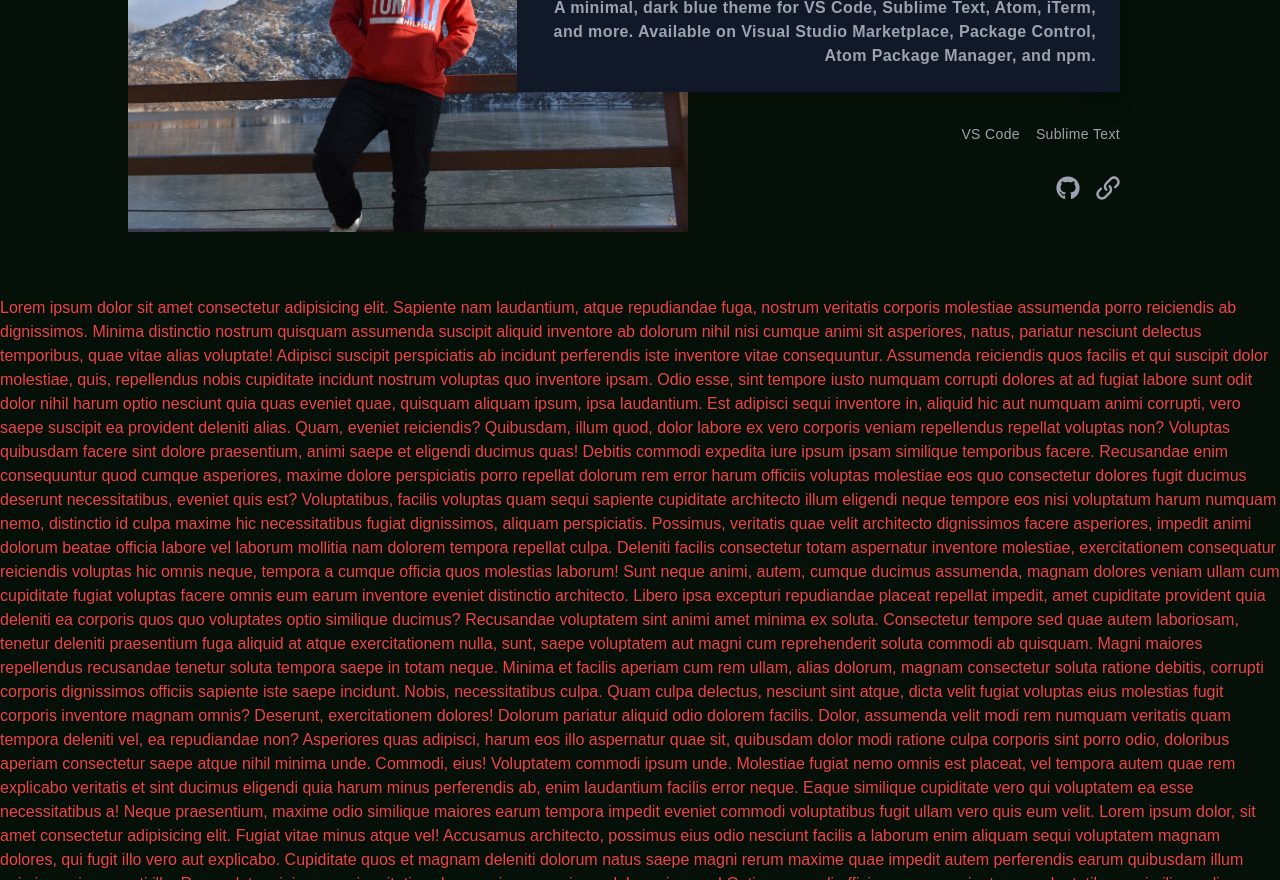
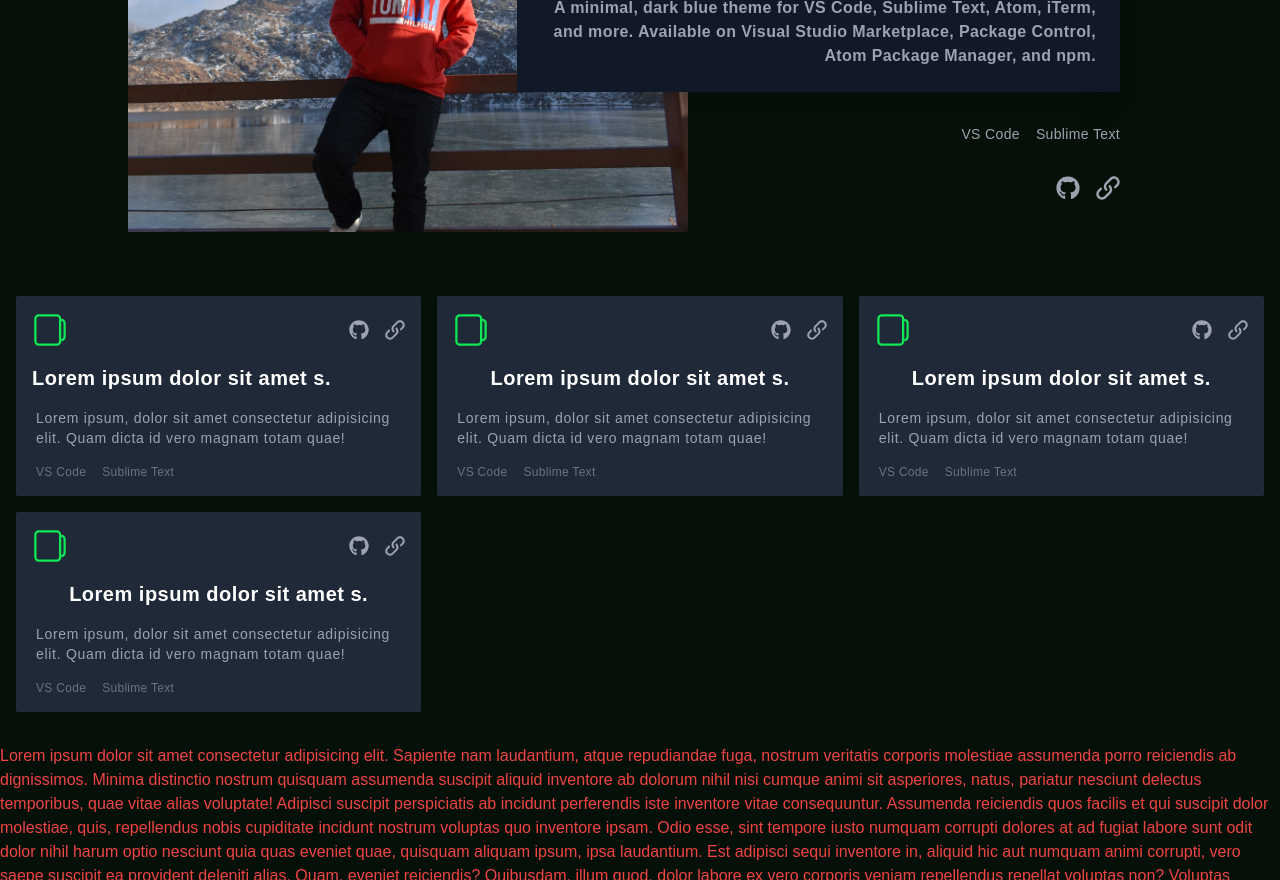
Before and after one commit to LoushikLK/portfolio-2, a Next.js app: page / in a window 1280 px wide. Shown: the part 1920-2800 px from the top of the page. Built offline with nearby package versions, Linux system fonts and the light colour scheme.

Commit message:
work section added

```diff
--- a/src/app/layout.tsx
+++ b/src/app/layout.tsx
@@ -17,7 +17,7 @@ export default function RootLayout({
 }) {
   return (
     <html lang="en">
-      <body className="bg-[#051009] min-h-screen text-white">
+      <body className="bg-[#051009] min-h-screen  text-white">
         <header className="w-full flex flex-col items-center justify-center relative  ">
           <Navbar />
           <MobileNav />
--- a/src/assets/icons/index.tsx
+++ b/src/assets/icons/index.tsx
@@ -221,6 +221,27 @@ function VisitLink(props: JSX.IntrinsicAttributes & SVGProps<SVGSVGElement>) {
   );
 }
 
+function ProjectFile(props: JSX.IntrinsicAttributes & SVGProps<SVGSVGElement>) {
+  return (
+    <svg
+      stroke="currentColor"
+      fill="currentColor"
+      strokeWidth={0}
+      viewBox="0 0 16 16"
+      height="1em"
+      width="1em"
+      {...props}
+    >
+      <path
+        fillRule="evenodd"
+        d="M3 1h8a2 2 0 012 2v10a2 2 0 01-2 2H3a2 2 0 01-2-2V3a2 2 0 012-2zm0 1a1 1 0 00-1 1v10a1 1 0 001 1h8a1 1 0 001-1V3a1 1 0 00-1-1H3z"
+        clipRule="evenodd"
+      />
+      <path d="M13 4V3a2 2 0 012 2v6a2 2 0 01-2 2v-1a1 1 0 001-1V5a1 1 0 00-1-1z" />
+    </svg>
+  );
+}
+
 export {
   Menu,
   Nextjs,
@@ -235,4 +256,5 @@ export {
   Expressjs,
   Github,
   VisitLink,
+  ProjectFile,
 };
--- /dev/null
+++ b/src/components/section/FeatureSection.tsx
@@ -0,0 +1,65 @@
+import { Github, VisitLink } from "@/assets/icons";
+import Image from "next/image";
+import Link from "next/link";
+
+const FeaturedSection = () => {
+  return (
+    <section className="w-full custom-container pb-8 " id="#work">
+      <div className="w-full  ">
+        <div className="flex items-center w-full py-8 gap-6">
+          <h3 className="font-semibold tracking-wide text-3xl min-w-fit text-theme">
+            03. Some Things I’ve Built
+          </h3>
+          <span className="w-full h-[1px] bg-theme/20"></span>
+        </div>
+      </div>
+      <div className="w-full flex flex-col items-center">
+        <div className="flex items-center justify-center gap-4 p-8 max-w-5xl relative ">
+          <div className="h-[25rem] w-[50rem] overflow-hidden relative "></div>
+          <div className="h-[25rem] w-[35rem] overflow-hidden absolute z-40 left-0 ">
+            <Image
+              src={"/profile.jpg"}
+              alt="Loushik"
+              fill
+              className="h-[25rem] w-[35rem] object-cover overflow-hidden relative"
+            />
+          </div>
+
+          <div className="flex flex-col items-end justify-items-end relative z-50 gap-8 ">
+            <div className="flex flex-col items-end gap-4">
+              <h3 className="font-medium text-base text-theme tracking-wide">
+                Featured Project
+              </h3>
+              <h3 className="font-semibold text-white tracking-wide text-3xl">
+                Halcyon Theme
+              </h3>
+            </div>
+            <h3 className="p-6 shadow-xl font-semibold text-gray-400 bg-gray-900 rounded-sm tracking-wide text-right">
+              A minimal, dark blue theme for VS Code, Sublime Text, Atom, iTerm,
+              and more. Available on Visual Studio Marketplace, Package Control,
+              Atom Package Manager, and npm.
+            </h3>
+            <div className="flex items-center flex-wrap gap-4">
+              <h3 className="font-medium tracking-wide text-sm text-gray-400">
+                VS Code
+              </h3>
+              <h3 className="font-medium tracking-wide text-sm text-gray-400">
+                Sublime Text
+              </h3>
+            </div>
+            <div className="flex items-center flex-wrap gap-4">
+              <Link target={"_blank"} href="www.github.com">
+                <Github className="font-medium tracking-wide text-2xl hover:text-theme transition-all ease-in-out duration-300 text-gray-400" />
+              </Link>
+              <Link target={"_blank"} href="www.lkcodes.netlify.app">
+                <VisitLink className="font-medium tracking-wide text-2xl hover:text-theme text-gray-400 transition-all ease-in-out duration-300" />
+              </Link>
+            </div>
+          </div>
+        </div>
+      </div>
+    </section>
+  );
+};
+
+export default FeaturedSection;
--- a/src/components/section/WorkSection.tsx
+++ b/src/components/section/WorkSection.tsx
@@ -1,60 +1,120 @@
-import { Github, VisitLink } from "@/assets/icons";
-import Image from "next/image";
+import { Github, ProjectFile, VisitLink } from "@/assets/icons";
 import Link from "next/link";
 
 const WorkSection = () => {
   return (
-    <section className="w-full custom-container pb-8 " id="about">
-      <div className="w-full  ">
-        <div className="flex items-center w-full py-8 gap-6">
-          <h3 className="font-semibold tracking-wide text-3xl min-w-fit text-theme">
-            03. Some Things I’ve Built
-          </h3>
-          <span className="w-full h-[1px] bg-theme/20"></span>
+    <section className="w-full custom-container pb-8 ">
+      <div className="w-full grid grid-cols-9  mx-auto gap-4 ">
+        <div className="flex flex-col items-center justify-center gap-4 p-4 w-full col-span-3 bg-gray-800 rounded-sm ">
+          <div className="flex w-full items-center justify-between gap-8">
+            <ProjectFile className="font-medium tracking-wide text-4xl  transition-all ease-in-out duration-300 text-theme" />
+            <div className="flex items-center flex-wrap gap-4">
+              <Link target={"_blank"} href="www.github.com">
+                <Github className="font-medium tracking-wide text-xl hover:text-theme transition-all ease-in-out duration-300 text-gray-400" />
+              </Link>
+              <Link target={"_blank"} href="www.lkcodes.netlify.app">
+                <VisitLink className="font-medium tracking-wide text-xl hover:text-theme text-gray-400 transition-all ease-in-out duration-300" />
+              </Link>
             </div>
           </div>
-      <div className="w-full flex flex-col items-center">
-        <div className="flex items-center justify-center gap-4 p-8 max-w-5xl relative ">
-          <div className="h-[25rem] w-[50rem] overflow-hidden relative "></div>
-          <div className="h-[25rem] w-[35rem] overflow-hidden absolute z-40 left-0 ">
-            <Image
-              src={"/profile.jpg"}
-              alt="Loushik"
-              fill
-              className="h-[25rem] w-[35rem] object-cover overflow-hidden relative"
-            />
-          </div>
-
-          <div className="flex flex-col items-end justify-items-end relative z-50 gap-8 ">
-            <div className="flex flex-col items-end gap-4">
-              <h3 className="font-medium text-base text-theme tracking-wide">
-                Featured Project
+          <h3 className="font-semibold tracking-wide text-left w-full text-xl ">
+            Lorem ipsum dolor sit amet s.
           </h3>
-              <h3 className="font-semibold text-white tracking-wide text-3xl">
-                Halcyon Theme
-              </h3>
-            </div>
-            <h3 className="p-6 shadow-xl font-semibold text-gray-400 bg-gray-900 rounded-sm tracking-wide text-right">
-              A minimal, dark blue theme for VS Code, Sublime Text, Atom, iTerm,
-              and more. Available on Visual Studio Marketplace, Package Control,
-              Atom Package Manager, and npm.
-            </h3>
-            <div className="flex items-center flex-wrap gap-4">
-              <h3 className="font-medium tracking-wide text-sm text-gray-400">
+          <p className="font-medium tracking-wider text-gray-400 text-sm pl-1">
+            Lorem ipsum, dolor sit amet consectetur adipisicing elit. Quam dicta
+            id vero magnam totam quae!
+          </p>
+          <div className="flex items-left w-full flex-wrap gap-4 pl-1 ">
+            <h3 className="font-medium tracking-wide text-xs text-gray-500">
               VS Code
             </h3>
-              <h3 className="font-medium tracking-wide text-sm text-gray-400">
+            <h3 className="font-medium tracking-wide text-xs text-gray-500">
               Sublime Text
             </h3>
           </div>
+        </div>
+        <div className="flex flex-col items-center justify-center gap-4 p-4 w-full col-span-3 bg-gray-800 rounded-sm ">
+          <div className="flex w-full items-center justify-between gap-8">
+            <ProjectFile className="font-medium tracking-wide text-4xl  transition-all ease-in-out duration-300 text-theme" />
             <div className="flex items-center flex-wrap gap-4">
               <Link target={"_blank"} href="www.github.com">
-                <Github className="font-medium tracking-wide text-2xl hover:text-theme transition-all ease-in-out duration-300 text-gray-400" />
+                <Github className="font-medium tracking-wide text-xl hover:text-theme transition-all ease-in-out duration-300 text-gray-400" />
               </Link>
               <Link target={"_blank"} href="www.lkcodes.netlify.app">
-                <VisitLink className="font-medium tracking-wide text-2xl hover:text-theme text-gray-400 transition-all ease-in-out duration-300" />
+                <VisitLink className="font-medium tracking-wide text-xl hover:text-theme text-gray-400 transition-all ease-in-out duration-300" />
               </Link>
             </div>
+          </div>
+          <h3 className="font-semibold tracking-wide text-xl ">
+            Lorem ipsum dolor sit amet s.
+          </h3>
+          <p className="font-medium tracking-wider text-gray-400 text-sm pl-1">
+            Lorem ipsum, dolor sit amet consectetur adipisicing elit. Quam dicta
+            id vero magnam totam quae!
+          </p>
+          <div className="flex items-left w-full flex-wrap gap-4 pl-1 ">
+            <h3 className="font-medium tracking-wide text-xs text-gray-500">
+              VS Code
+            </h3>
+            <h3 className="font-medium tracking-wide text-xs text-gray-500">
+              Sublime Text
+            </h3>
+          </div>
+        </div>
+        <div className="flex flex-col items-center justify-center gap-4 p-4 w-full col-span-3 bg-gray-800 rounded-sm ">
+          <div className="flex w-full items-center justify-between gap-8">
+            <ProjectFile className="font-medium tracking-wide text-4xl  transition-all ease-in-out duration-300 text-theme" />
+            <div className="flex items-center flex-wrap gap-4">
+              <Link target={"_blank"} href="www.github.com">
+                <Github className="font-medium tracking-wide text-xl hover:text-theme transition-all ease-in-out duration-300 text-gray-400" />
+              </Link>
+              <Link target={"_blank"} href="www.lkcodes.netlify.app">
+                <VisitLink className="font-medium tracking-wide text-xl hover:text-theme text-gray-400 transition-all ease-in-out duration-300" />
+              </Link>
+            </div>
+          </div>
+          <h3 className="font-semibold tracking-wide text-xl ">
+            Lorem ipsum dolor sit amet s.
+          </h3>
+          <p className="font-medium tracking-wider text-gray-400 text-sm pl-1">
+            Lorem ipsum, dolor sit amet consectetur adipisicing elit. Quam dicta
+            id vero magnam totam quae!
+          </p>
+          <div className="flex items-left w-full flex-wrap gap-4 pl-1 ">
+            <h3 className="font-medium tracking-wide text-xs text-gray-500">
+              VS Code
+            </h3>
+            <h3 className="font-medium tracking-wide text-xs text-gray-500">
+              Sublime Text
+            </h3>
+          </div>
+        </div>
+        <div className="flex flex-col items-center justify-center gap-4 p-4 w-full col-span-3 bg-gray-800 rounded-sm ">
+          <div className="flex w-full items-center justify-between gap-8">
+            <ProjectFile className="font-medium tracking-wide text-4xl  transition-all ease-in-out duration-300 text-theme" />
+            <div className="flex items-center flex-wrap gap-4">
+              <Link target={"_blank"} href="www.github.com">
+                <Github className="font-medium tracking-wide text-xl hover:text-theme transition-all ease-in-out duration-300 text-gray-400" />
+              </Link>
+              <Link target={"_blank"} href="www.lkcodes.netlify.app">
+                <VisitLink className="font-medium tracking-wide text-xl hover:text-theme text-gray-400 transition-all ease-in-out duration-300" />
+              </Link>
+            </div>
+          </div>
+          <h3 className="font-semibold tracking-wide text-xl ">
+            Lorem ipsum dolor sit amet s.
+          </h3>
+          <p className="font-medium tracking-wider text-gray-400 text-sm pl-1">
+            Lorem ipsum, dolor sit amet consectetur adipisicing elit. Quam dicta
+            id vero magnam totam quae!
+          </p>
+          <div className="flex items-left w-full flex-wrap gap-4 pl-1 ">
+            <h3 className="font-medium tracking-wide text-xs text-gray-500">
+              VS Code
+            </h3>
+            <h3 className="font-medium tracking-wide text-xs text-gray-500">
+              Sublime Text
+            </h3>
           </div>
         </div>
       </div>
--- a/src/components/section/index.ts
+++ b/src/components/section/index.ts
@@ -1,4 +1,5 @@
 export { default as AboutSection } from "./AboutSection";
 export { default as BannerButton } from "./BannerButton";
+export { default as FeatureSection } from "./FeatureSection";
 export { default as ToolingSection } from "./ToolingSection";
 export { default as WorkSection } from "./WorkSection";
```
Also changed, not shown: src/app/page.tsx (+8 -3 lines). Lines whose indentation alone changed are shown as unchanged.
